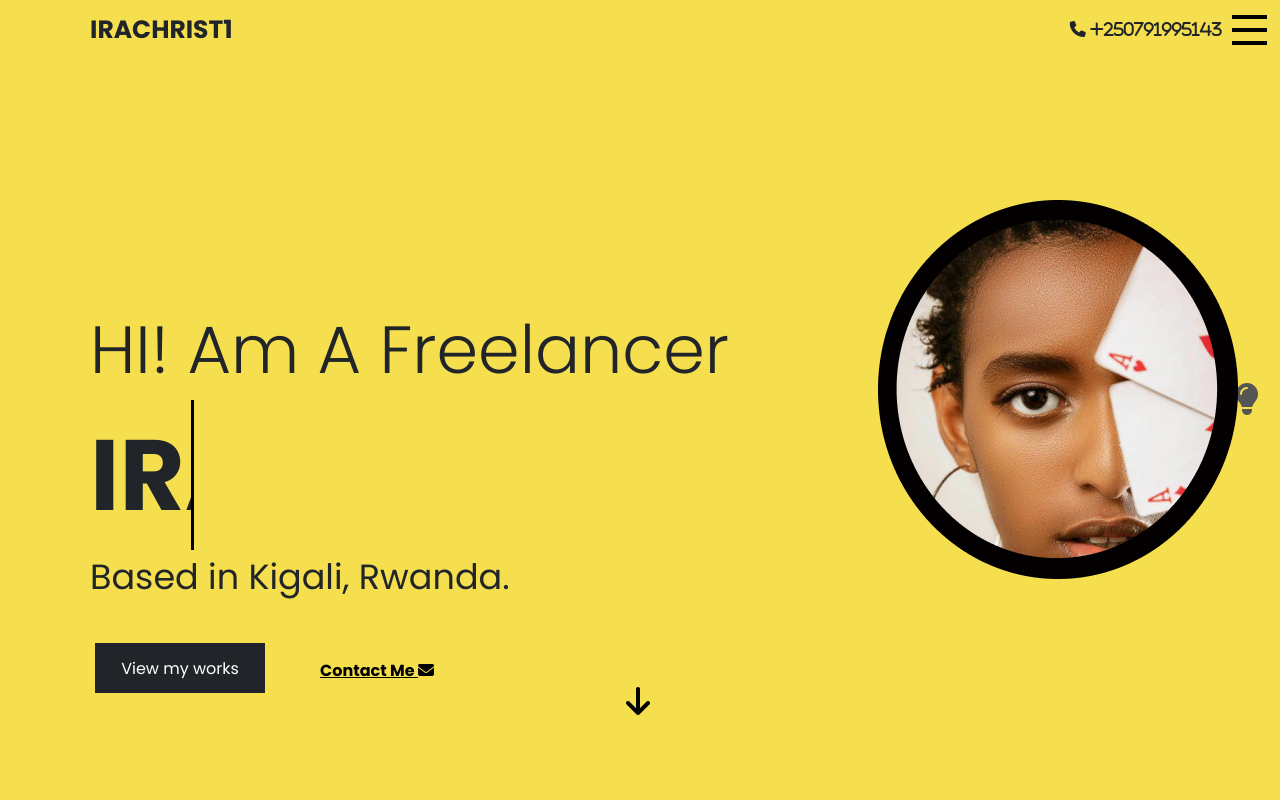
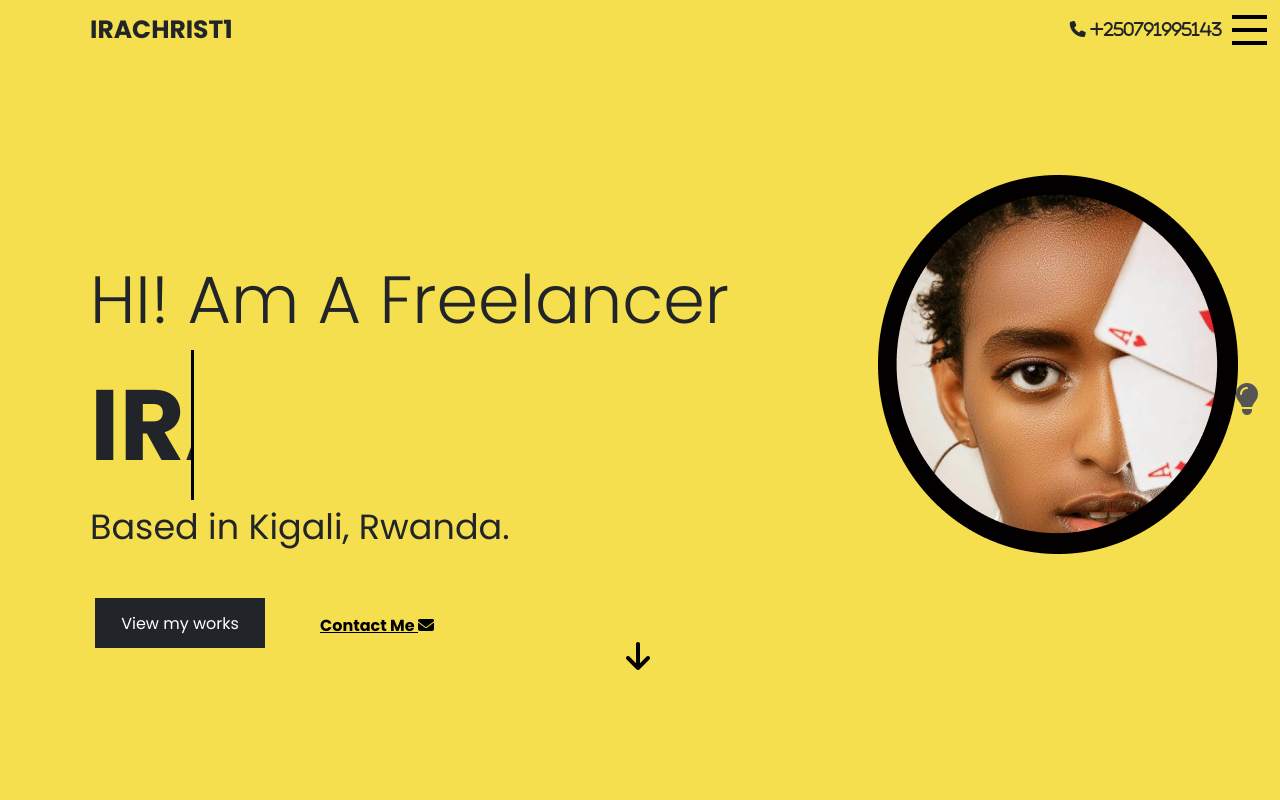
Before and after one commit to irachrist1/irachrist-portfolio.github.io, a plain HTML site: page index.html in a window 1280 px wide. Shown: the top 800 px of the page. Drawn offline with nearby package versions, Linux system fonts and the light colour scheme; some icons are missing.

Commit message:
commited heaader one

```diff
--- a/index.css
+++ b/index.css
@@ -80,7 +80,7 @@ h1,p,a,h2,h3,h4,h5,h6,button{
 
   }
 .h12{
-  margin-top: 150px;
+  margin-top: 100px;
   margin-left: 0px;
   font-weight: 300!important;
   font-size: calc(2.495rem + 2.1vw)!important;
--- a/index.html
+++ b/index.html
@@ -49,7 +49,7 @@
 				</th>
 			</div>
 
-			<div class="image11" style="margin-top: 50px;">
+			<div class="image11" style="margin-top: 25px;">
 				<img src="Component 1.png">
 			</div>
 
```
